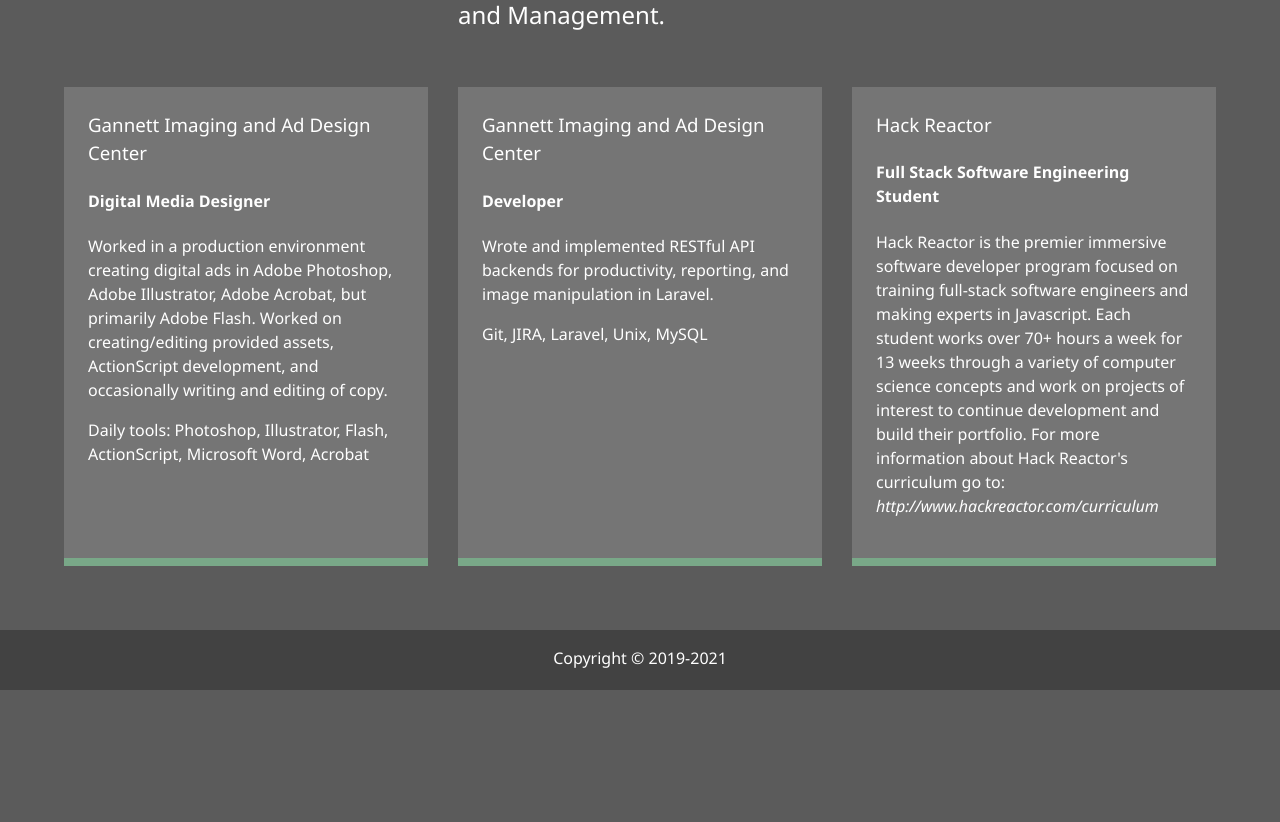
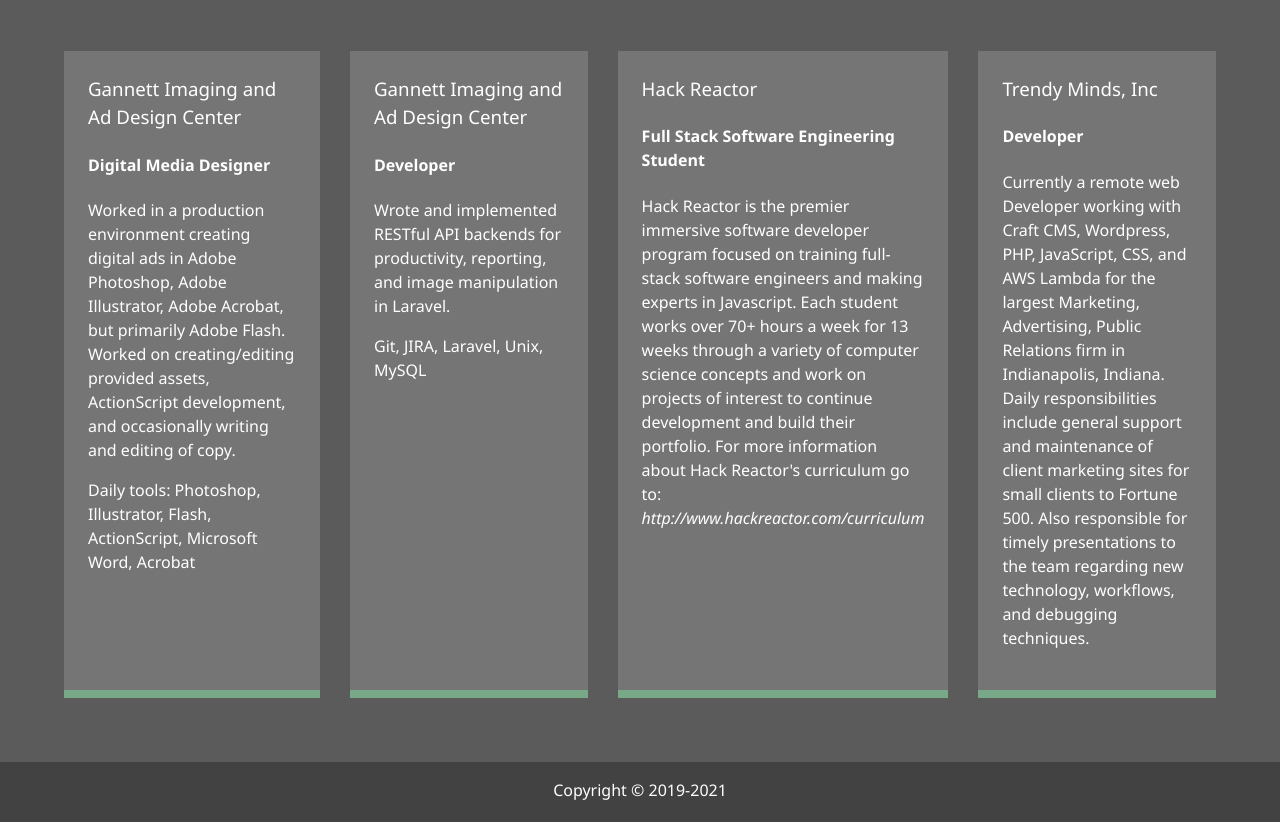
Before and after one commit to acres42/portfolio, a website: page dist/about.html in a window 1280 px wide. Shown: the part 529-1351 px from the top of the page. Before the commit the page ends 1219 px from the top, so only its background shows below. Drawn offline with Linux system fonts and the light colour scheme.

Commit message:
Update to about me

```diff
--- a/dist/about.html
+++ b/dist/about.html
@@ -82,9 +82,17 @@
         variety of computer science concepts and work on projects of interest to continue development and build their
         portfolio. For more information about Hack Reactor's curriculum go to: <a
           href="http://www.hackreactor.com/curriculum"><em>http://www.hackreactor.com/curriculum</em></a>
+        </p>
+      </div>
 
+      <div class="job job-4">
+        <h3>Trendy Minds, Inc</h3>
+        <h4>Developer</h4>
+        <p>
+        Currently a remote web Developer working with Craft CMS, Wordpress, PHP, JavaScript, CSS, and AWS Lambda for the largest Marketing, Advertising, Public Relations firm in Indianapolis, Indiana.
+        Daily responsibilities include general support and maintenance of client marketing sites for small clients to Fortune 500.
+        Also responsible for timely presentations to the team regarding new technology, workflows, and debugging techniques.
         </p>
-
       </div>
     </div>
   </main>
--- a/dist/css/main.css
+++ b/dist/css/main.css
@@ -158,8 +158,8 @@
 .about-info {
   display: grid;
   grid-gap: 30px;
-  grid-template-areas: 'bioimage bio bio' 'job1 job2 job3';
-  grid-template-columns: repeat(3, 1fr); }
+  grid-template-areas: 'bioimage bio bio bio' 'job1 job2 job3 job4';
+  grid-template-columns: repeat(4, 1fr); }
   .about-info .bio-image {
     grid-area: bioimage;
     margin: auto;
```
